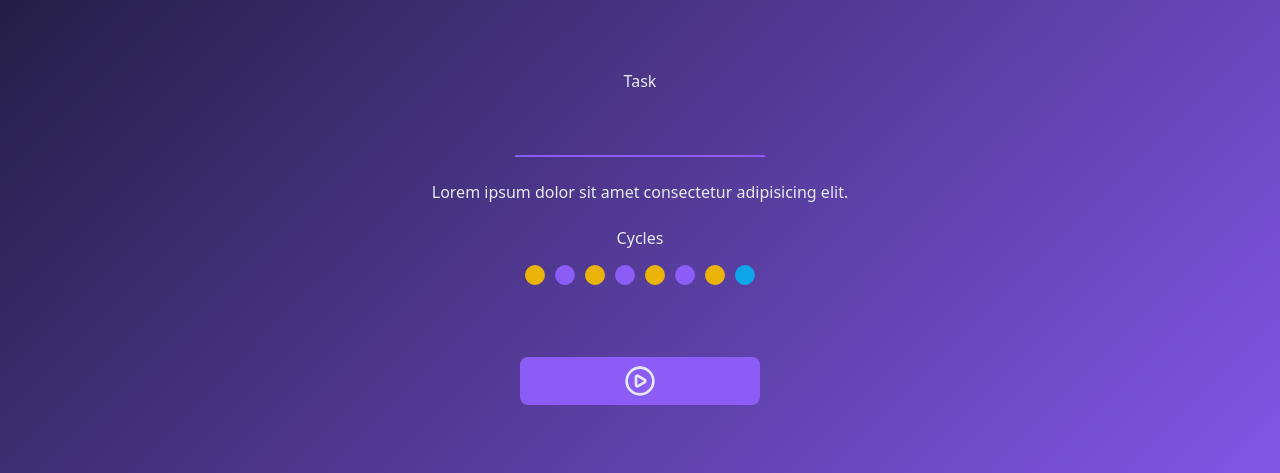
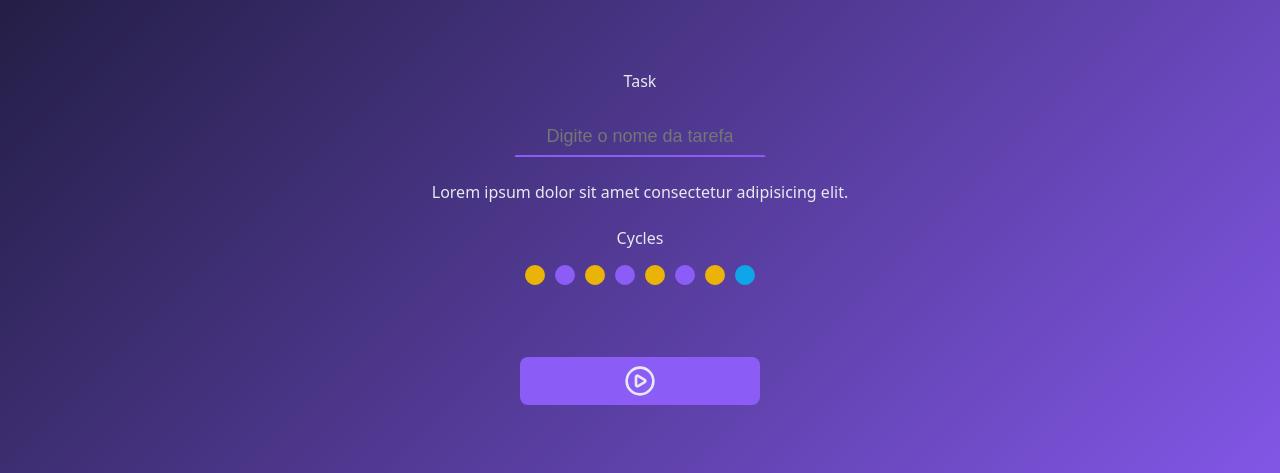
Before and after one commit to JoandessonDev/Cronos_Pomodoro, a React (Vite) app: page / in a window 1280 px wide. Shown: the part 479-952 px from the top of the page. Built offline with nearby package versions, Linux system fonts and the light colour scheme.

Commit message:
build bussines rule

```diff
--- a/src/assets/components/DefaultInput/index.tsx
+++ b/src/assets/components/DefaultInput/index.tsx
@@ -5,11 +5,11 @@ type DefaultInputProps = {
   labelText?: string;
 } & React.ComponentProps<"input">;
 
-export function DefaultInput({ id, type, labelText }: DefaultInputProps) {
+export function DefaultInput({ id, type, labelText, ...rest }: DefaultInputProps) {
   return (
     <>
       {labelText && <label htmlFor={id}>{labelText}</label>}
-      <input className={styles.defaultinput} id={id} type={type} />
+      <input className={styles.defaultinput} id={id} type={type} {...rest} />
     </>
   );
 }
--- a/src/assets/components/MainForm/index.tsx
+++ b/src/assets/components/MainForm/index.tsx
@@ -2,17 +2,56 @@ import { PlayCircleIcon } from "lucide-react";
 import { Cycles } from "../Cycles";
 import { DefaultButton } from "../DefaultButton";
 import { DefaultInput } from "../DefaultInput";
+import { useRef } from "react";
+import type { TaskModel } from "../../../Models/TaskModel";
+import { useTaskContext } from "../../../contexts/TaskContext/useTaskContex";
 
-export function MainForm(){
-    return(<>
-                <form className="form">
+export function MainForm() {
+  const {state, setState} = useTaskContext();
+  const taskInput = useRef<HTMLInputElement>(null);
+  function handleCreateNewTask(event: React.FormEvent<HTMLFormElement>){
+    event.preventDefault();
+
+    if (taskInput.current === null)  return;
+
+    const taskName = taskInput.current.value.trim();
+    if (!taskName){
+      alert('Digite o nome da tarefa.');
+      return;
+    }
+
+    const newTask : TaskModel = {
+      id: Date.now.toString(),
+      name: taskName,
+      startdate: Date.now(),
+      completeDate: null,
+      interruptDate: null,
+      duration: 1,
+      type: 'workTime'
+    }
+    const secondsRemaining = newTask.duration * 60;
+    setState(prevState => {
+     return{
+       ...prevState,
+       config: {...prevState.config},
+       activeTask: newTask,
+       currentCycle: 1, //conferir
+       secondsRemaining,
+       formattedSecondsRemaining: '00:00',
+       tasks: [...prevState.tasks, newTask]
+    }
+    });
+  }
+  return (
+    <>
+      <form onSubmit={handleCreateNewTask} className="form">
         <div className="formRow">
           <DefaultInput
             id="myInput"
-              disabled
             labelText="Task"
             placeholder="Digite o nome da tarefa"
             type="text"
+            ref={taskInput}
           />
         </div>
         <div className="formRow">
@@ -27,5 +66,6 @@ export function MainForm(){
 
         <div className="formRow"></div>
       </form>
-    </>);
+    </>
+  );
 }
--- a/src/contexts/TaskContext/TaskContextProvider.tsx
+++ b/src/contexts/TaskContext/TaskContextProvider.tsx
@@ -1,4 +1,4 @@
-import { useState } from "react";
+import { useEffect, useState } from "react";
 import { initialTaskState } from "./InitialTaskState";
 import { TaskContext } from "./TaskContext";
 
@@ -7,6 +7,9 @@ type TaskContextProviderProps = {
 }
 export function TaskContextProvider({children}: TaskContextProviderProps){
     const [state, setState] = useState(initialTaskState);
+    useEffect(() => {
+        console.log(state);
+    }, [state])
     return(
         <TaskContext.Provider value={{state, setState}}>
             {children}
```
Lines whose indentation alone changed are shown as unchanged.
